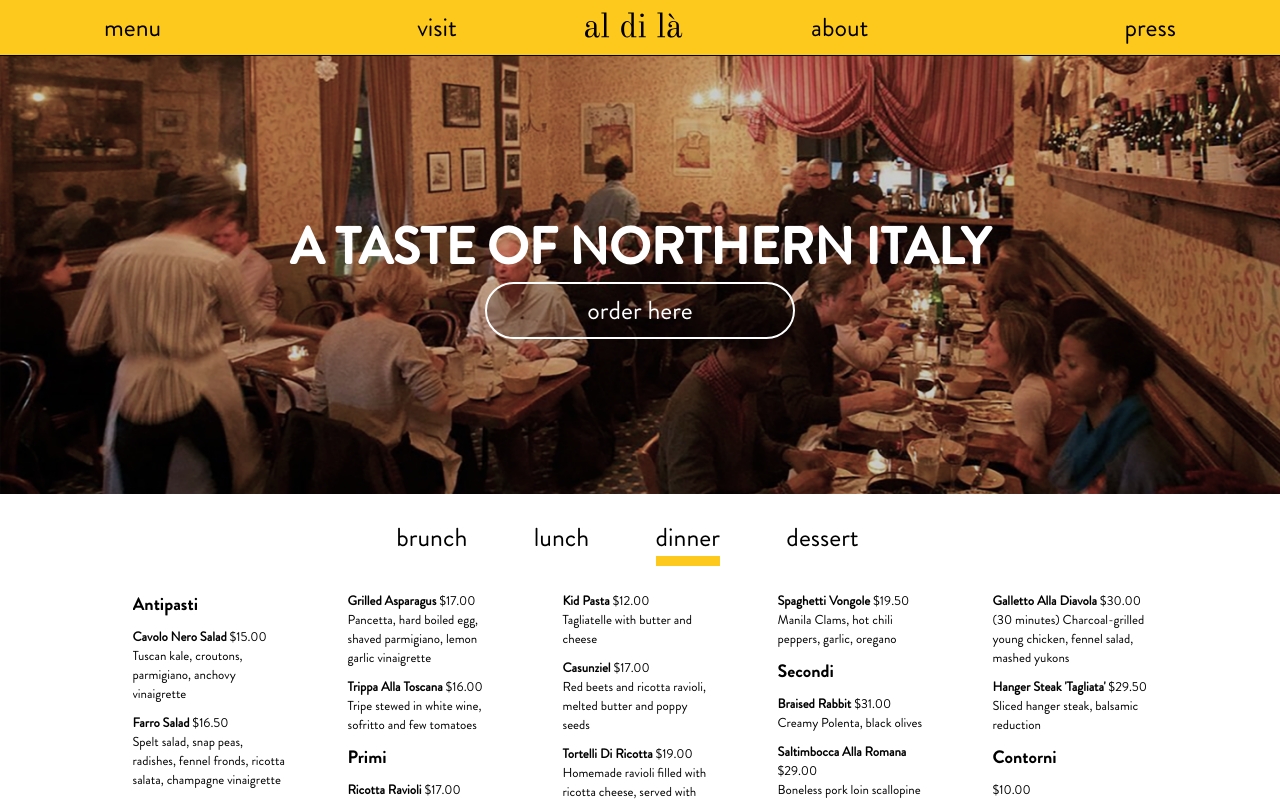
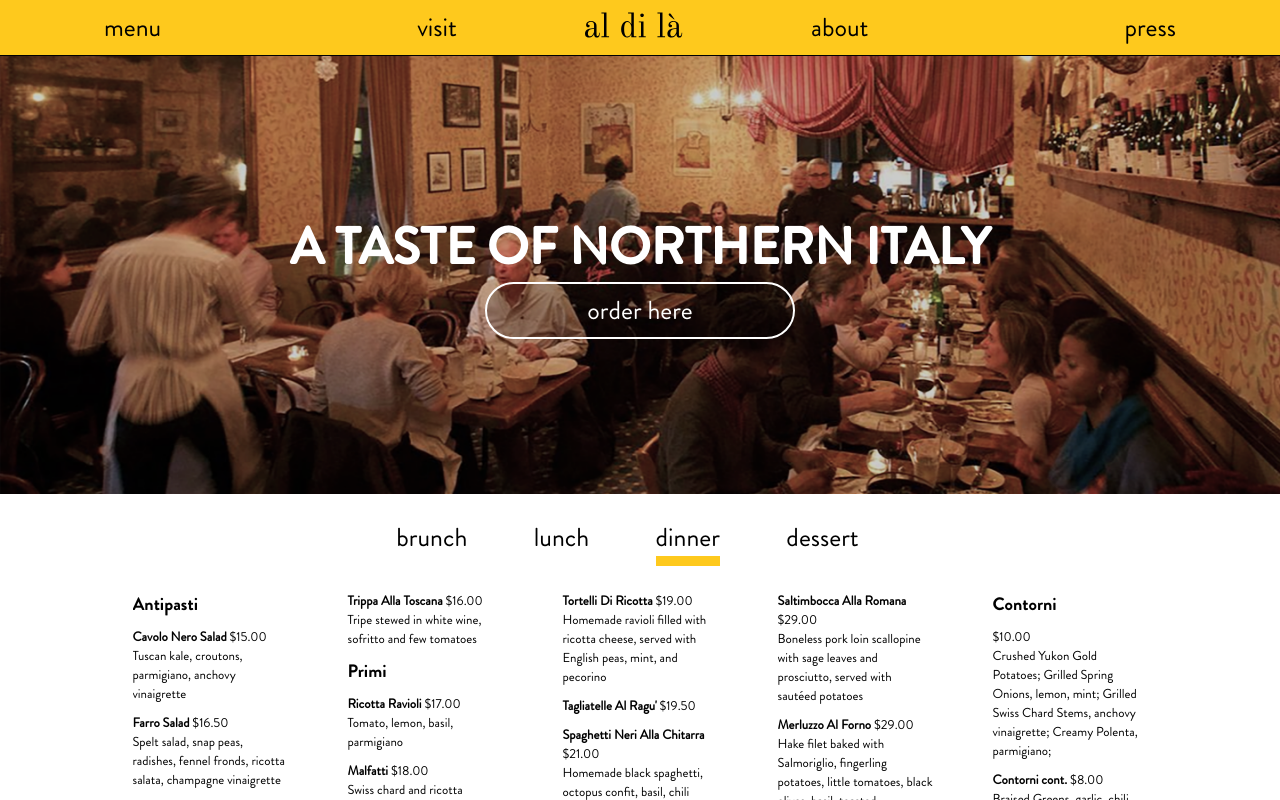
Before and after one commit to johnpmeyers20/ux-al-di-la, a React (Create React App) app: page /dinner-menu in a window 1280 px wide. Shown: the top 800 px of the page. Built offline with nearby package versions, Linux system fonts and the light colour scheme.

Commit message:
menu media queries

```diff
--- a/src/components/Burger/Burger.css
+++ b/src/components/Burger/Burger.css
@@ -10,3 +10,12 @@
     margin-left: 12px;
   }
 }
+
+@media (max-width: 375px) {
+
+  .nav-toggle {
+    display: block;
+    margin-right: 30vw;
+    margin-left: 12px;
+  }
+}
--- a/src/components/Burger/Burger.js
+++ b/src/components/Burger/Burger.js
@@ -1,12 +1,11 @@
 import React from 'react';
-import { Link } from 'react-router-dom'
 import HamburgerMenu from '../../Images/menu-icon.svg';
 import './Burger.css'
 
 const Burger = ({ open, setOpen }) => {
   return (
     // <button className="nav-toggle" open={open} onClick={() => setOpen(!open)}>
-      <img className="nav-toggle" open={open} onClick={() => setOpen(!open)} src={HamburgerMenu}/>
+    <img className="nav-toggle" open={open} onClick={() => setOpen(!open)} src={HamburgerMenu} />
     // </button>
   );
 }
--- a/src/components/Footer/Footer.css
+++ b/src/components/Footer/Footer.css
@@ -1,4 +1,4 @@
-footer{
+footer {
   background-color: #fec91d;
   display: flex;
   justify-content: space-between;
@@ -10,3 +10,29 @@
 .fb-link {
   margin-right: 22px;
 }
+
+@media only screen and (max-width: 700px) {
+
+  .fb-link {
+    height: 40px;
+    width: auto;
+  }
+
+  .ig-link {
+    height: 35px;
+    width: auto;
+  }
+
+}
+
+@media only screen and (max-width : 375px) {
+  .fb-link {
+    height: 31px;
+    width: auto;
+  }
+
+  .ig-link {
+    height: 26px;
+    width: auto;
+  }
+}
--- a/src/components/Footer/Footer.js
+++ b/src/components/Footer/Footer.js
@@ -8,8 +8,8 @@
     <footer>
       <p>&copy;2020 al di là, All Rights Reserved</p>
       <div>
-        <img className="fb-link"src={Fb} />
-        <img src={Ig} />
+        <img className="fb-link" src={Fb} />
+        <img className="ig-link" src={Ig} />
       </div>
     </footer>
   )
--- a/src/components/Menu/Menu.css
+++ b/src/components/Menu/Menu.css
@@ -5,6 +5,7 @@
   justify-content: space-around;
   padding: 25px 25%;
 }
+
 .menu-container {
   margin: 0 auto;
   max-width: 1015px;
@@ -12,6 +13,7 @@
   column-count: 5;
   column-gap: 60px;
 }
+
 .menu-section-title {
   font-family: "Brandon Reg";
   font-size: 26px;
@@ -19,15 +21,22 @@
   text-decoration: none;
   text-align: left;
   margin-right: 25px;
+  -webkit-column-break-inside: avoid;
+
 }
+
 .selected {
   border-bottom: 10px solid #fec91d;
 }
-.dish-type{
+
+.dish-type {
   display: table-row-group;
   font-family: "Brandon Bold";
   font-size: 18px;
+  -webkit-column-break-inside: avoid;
+
 }
+
 .menu-dish {
   font-family: 'Brandon Reg';
   font-size: 13px;
@@ -37,14 +46,17 @@
   -webkit-column-break-inside: avoid;
   margin: 10px auto;
 }
+
 .dessert {
   column-count: 2;
   column-width: 60px;
   max-width: 600px;
 }
+
 .menu-container {
   overflow: hidden;
 }
+
 @media only screen and (max-width: 550px) {
   .menu-container {
     margin: 0 25px;
@@ -53,8 +65,16 @@
     column-count: 2;
     column-gap: 30px;
   }
+
   .selected {
     border-bottom: 10px solid #fec91d;
 
   }
 }
+
+@media only screen and (max-width: 375px) {
+  .menu-container {
+    margin: 0 5.5px;
+  }
+
+}
--- a/src/components/Menu/Menus.json
+++ b/src/components/Menu/Menus.json
@@ -331,7 +331,13 @@
         "type": "Contorni",
         "dish": "",
         "cost": 10,
-        "caption": "Crushed Yukon Gold Potatoes; Grilled Spring Onions, lemon, mint; Grilled Swiss Chard Stems, anchovy vinaigrette; Creamy Polenta, parmigiano; Braised Greens, garlic, chili, lemon; Baby Carrots, yogurt, honey;"
+        "caption": "Crushed Yukon Gold Potatoes; Grilled Spring Onions, lemon, mint; Grilled Swiss Chard Stems, anchovy vinaigrette; Creamy Polenta, parmigiano;"
+      },
+      {
+        "type": "Contorni",
+        "dish": "Contorni cont.",
+        "cost": 8,
+        "caption": "Braised Greens, garlic, chili, lemon; Baby Carrots, yogurt, honey;"
       }
     ]
   },
--- a/src/components/MenuDinner/MenuDinner.css
+++ b/src/components/MenuDinner/MenuDinner.css
@@ -1,4 +1,4 @@
-.menu-container{
+.menu-container {
 
   overflow-x: auto;
 
@@ -7,3 +7,8 @@
 .menu-container::-webkit-scrollbar {
   display: none;
 }
+
+
+@media (max-width: 375px) {
+  #contorni-p {}
+}
--- a/src/components/MenuDinner/MenuDinner.js
+++ b/src/components/MenuDinner/MenuDinner.js
@@ -28,7 +28,7 @@
               <div className="menu-dish"><strong>{item.dish}</strong> ${item.cost.toFixed(2)}<br />{item.caption}</div>
             </div>)
         })}
-      <p className="dish-type">Contorni</p>
+        <p id="contorni-p" className="dish-type">Contorni</p>
         {items.filter(item => item.type === "Contorni").map(item => {
           return (
             <div>
--- a/src/components/Press/Press.css
+++ b/src/components/Press/Press.css
@@ -24,6 +24,7 @@
   .press-container a {
     display: flex;
     justify-content: center;
+    margin: -6.75px;
   }
 
   .press-container img {
```
Lines whose indentation alone changed are shown as unchanged.
